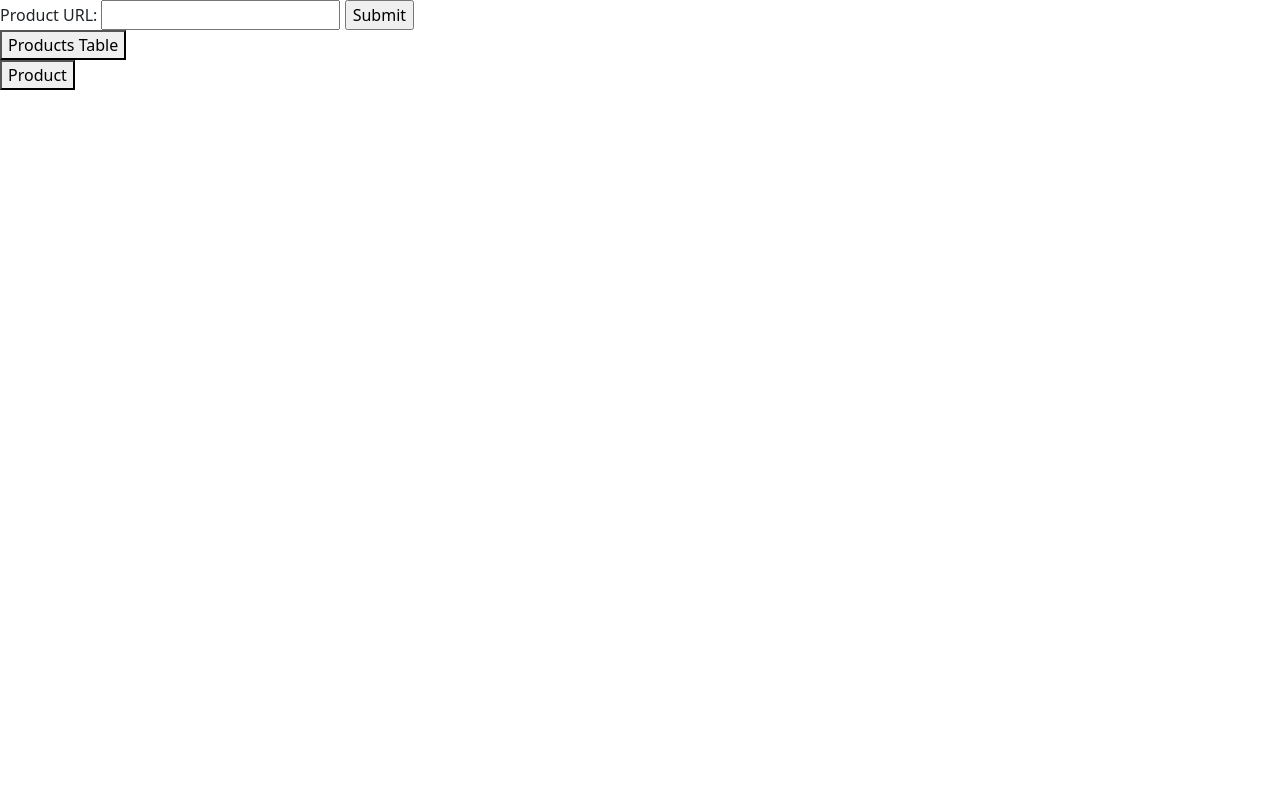
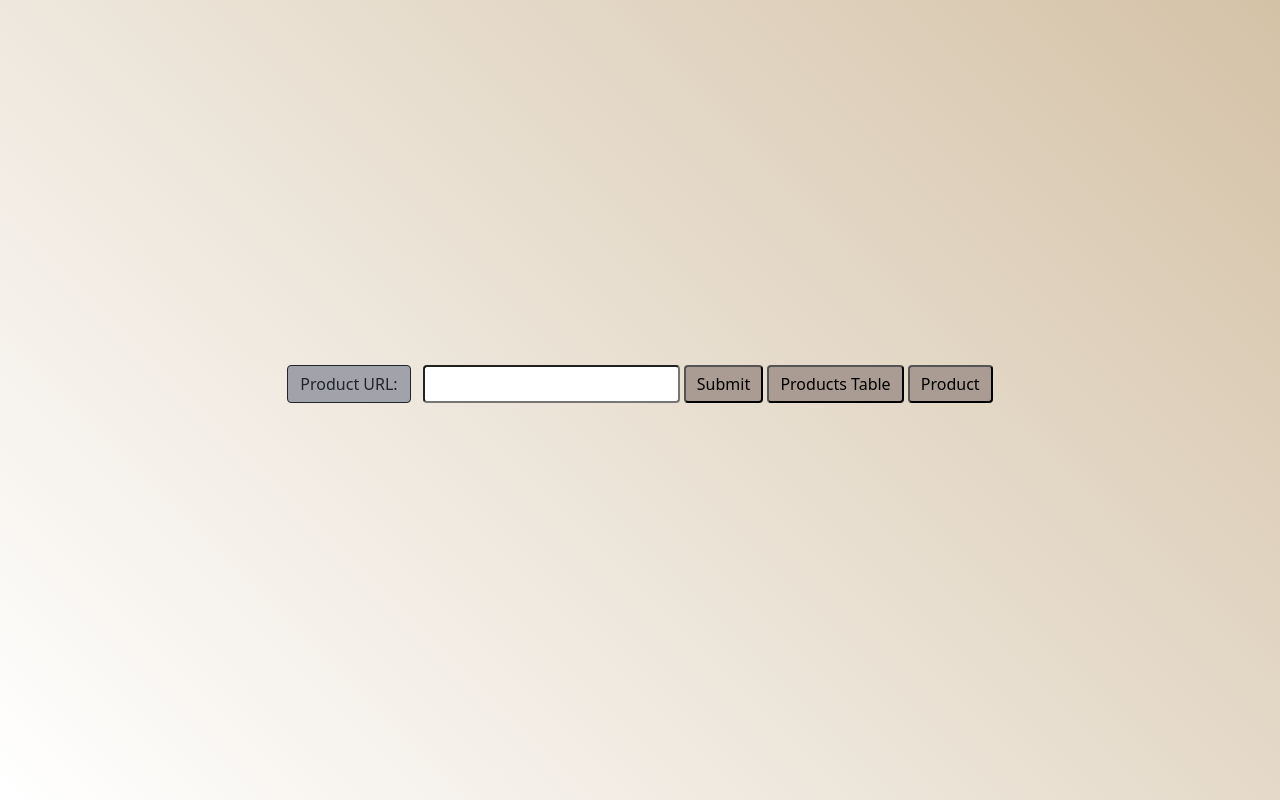
Before and after one commit to Harques/Sociality, a website: page views/index.html in a window 1280 px wide. Drawn offline with nearby package versions, Linux system fonts and the light colour scheme.

Commit message:
Finished.

```diff
--- a/docker-compose.yml
+++ b/docker-compose.yml
@@ -32,4 +32,4 @@ services:
       - PMA_PORT=3306
     volumes:
       - /sessions
-    container_name: moe-phpmyadmin-app
+    container_name: phpmyadmin-app
--- a/index.js
+++ b/index.js
@@ -60,8 +60,9 @@ app.post('/insert', function (req, res) {
       var imgLink = $('img[data-index="0"]').attr('src');
       const sql = `INSERT INTO PRODUCTS (name, image, price) VALUES ("${title}","${imgLink}",${price})`
       con.query(sql, function (err, result) {
+        res.send.bind(res);
         if (err) throw err;
-        res.send(`${title} inserted into table`)
+        res.send(`${title} is inserted into the table.`)
       });
     })
     })
--- /dev/null
+++ b/public/stylesheets/index/styles.css
@@ -0,0 +1,47 @@
+html {
+    height:100%;
+    background-size: cover;
+    background: rgb(255,255,255);
+    background: linear-gradient(45deg, rgba(255,255,255,1) 0%, rgba(212,194,167,1) 100%);
+}
+
+.center {
+  position: absolute;
+  left: 50%;
+  top: 50%;
+  transform: translate(-50%, -50%);
+  padding: 10px;
+  width: 100%;
+  text-align: center;
+  }
+
+table{
+    white-space:pre;
+}
+
+td{
+    padding-left: 10px;
+}
+label{
+    border: 1px solid;
+    border-radius: .25rem;
+    padding-left:12px;
+    padding-right:12px;
+    padding-top:6px;
+    padding-bottom:6px;
+    margin-right: .75rem;
+    background-color: #A2A3AA;
+}
+.round{
+    border-radius:.25rem;
+    padding-left:11px;
+    padding-right:11px;
+    padding-top:5px;
+    padding-bottom:5px;
+}
+form{
+    display: inline-block;
+}
+button{
+    background-color: #AA9C92;
+}
--- /dev/null
+++ b/public/stylesheets/product/styles.css
@@ -0,0 +1,41 @@
+html {
+    height:100%;
+    background-size: cover;
+    background: rgb(255,255,255);
+    background: linear-gradient(45deg, rgba(255,255,255,1) 0%, rgba(212,194,167,1) 100%);
+}
+body{background-color: transparent;}
+table{
+    text-align:center;
+    width:100%;
+    background-size: cover;
+    background: transparent;
+}
+.th-border{border-top:2px solid #AA9C92; }
+td{padding-left:1rem;
+padding-right:1rem;}
+table td + td { border-left:2px solid #AA9C92; }
+table th + th { border-left:2px solid #AA9C92; }
+.round{
+    border-radius:.25rem;
+    padding-left:11px;
+    padding-right:11px;
+    padding-top:5px;
+    padding-bottom:5px;
+}
+button{
+    background-color: #AA9C92;
+}
+label{
+    border: 1px solid;
+    border-radius: .25rem;
+    padding-left:12px;
+    padding-right:12px;
+    padding-top:6px;
+    padding-bottom:6px;
+    margin-right: .5rem;
+    background-color: #A2A3AA;
+}
+form{margin-left:1rem;
+margin-top:1rem;
+margin-bottom:1rem;}
--- /dev/null
+++ b/public/stylesheets/table/styles.css
@@ -0,0 +1,17 @@
+html {
+    height:100%;
+    background-size: cover;
+    background: rgb(255,255,255);
+    background: linear-gradient(45deg, rgba(255,255,255,1) 0%, rgba(212,194,167,1) 100%);
+}
+body{background-color: transparent;}
+table{
+    text-align:center;
+    width:100%;
+    background-size: cover;
+    background: transparent;
+}
+td{padding-left:1rem;
+padding-right:1rem;}
+table td + td { border-left:2px solid #AA9C92; }
+table th + th { border-left:2px solid #AA9C92; }
--- a/views/index.html
+++ b/views/index.html
@@ -5,16 +5,40 @@
     <meta http-equiv="X-UA-Compatible" content="IE=edge">
     <meta name="viewport" content="width=device-width, initial-scale=1.0">
     <link href="https://cdn.jsdelivr.net/npm/bootstrap@5.0.0-beta3/dist/css/bootstrap.min.css" rel="stylesheet" integrity="sha384-eOJMYsd53ii+scO/bJGFsiCZc+5NDVN2yr8+0RDqr0Ql0h+rP48ckxlpbzKgwra6" crossorigin="anonymous">
+    <link rel="stylesheet" href="/stylesheets/index/styles.css">
     <title>Sociality</title>
 </head>
 <body>
-    <form action="insert" method="post">
-        <label for="productLink">Product URL:</label>
-        <input type="url" name="productLink" id="productLink">
-        <input type="submit">
-    </form>
-    <form action="table" method="get"><button type="submit">Products Table</button></form>
-    <form action="product" method="get"><button type="submit">Product</button></form>
+    <div class="center">
+                <form id='productForm' action="insert" method="post">
+                    <label for="productLink">Product URL:</label><input type="url" class="round" name="productLink" id="productLink">
+                    <button class="round" type="submit">Submit</button>
+                </form>
+                <form action="table" method="get"><button class="round" type="submit">Products Table</button></form>
+                <form action="product" method="get"><button class="round" type="submit">Product</button></form>
+        <h2 style="margin-top:2rem;" id="finished"></h2>
+    </div>
+
     <script src="https://cdn.jsdelivr.net/npm/bootstrap@5.0.0-beta3/dist/js/bootstrap.bundle.min.js" integrity="sha384-JEW9xMcG8R+pH31jmWH6WWP0WintQrMb4s7ZOdauHnUtxwoG2vI5DkLtS3qm9Ekf" crossorigin="anonymous"></script>
+    <script src="https://ajax.googleapis.com/ajax/libs/jquery/3.6.0/jquery.min.js"></script>
+    <script>
+        $(function(){
+           var form =  $('#productForm');
+           form.submit(function(e){
+               e.preventDefault();
+               $.ajax({
+                   type: form.attr('method'),
+                   url: form.attr('action'),
+                   data: form.serialize(),
+                   success: function(data){
+                    $('#finished').html(data);
+                   },
+                   error: function(){
+                       console.log("WTF")
+                   }
+               })
+        })
+        });
+    </script>
 </body>
 </html>
```
Also changed, not shown: views/product.html (+7 -9 lines), views/table.html (+1 -0 lines).
